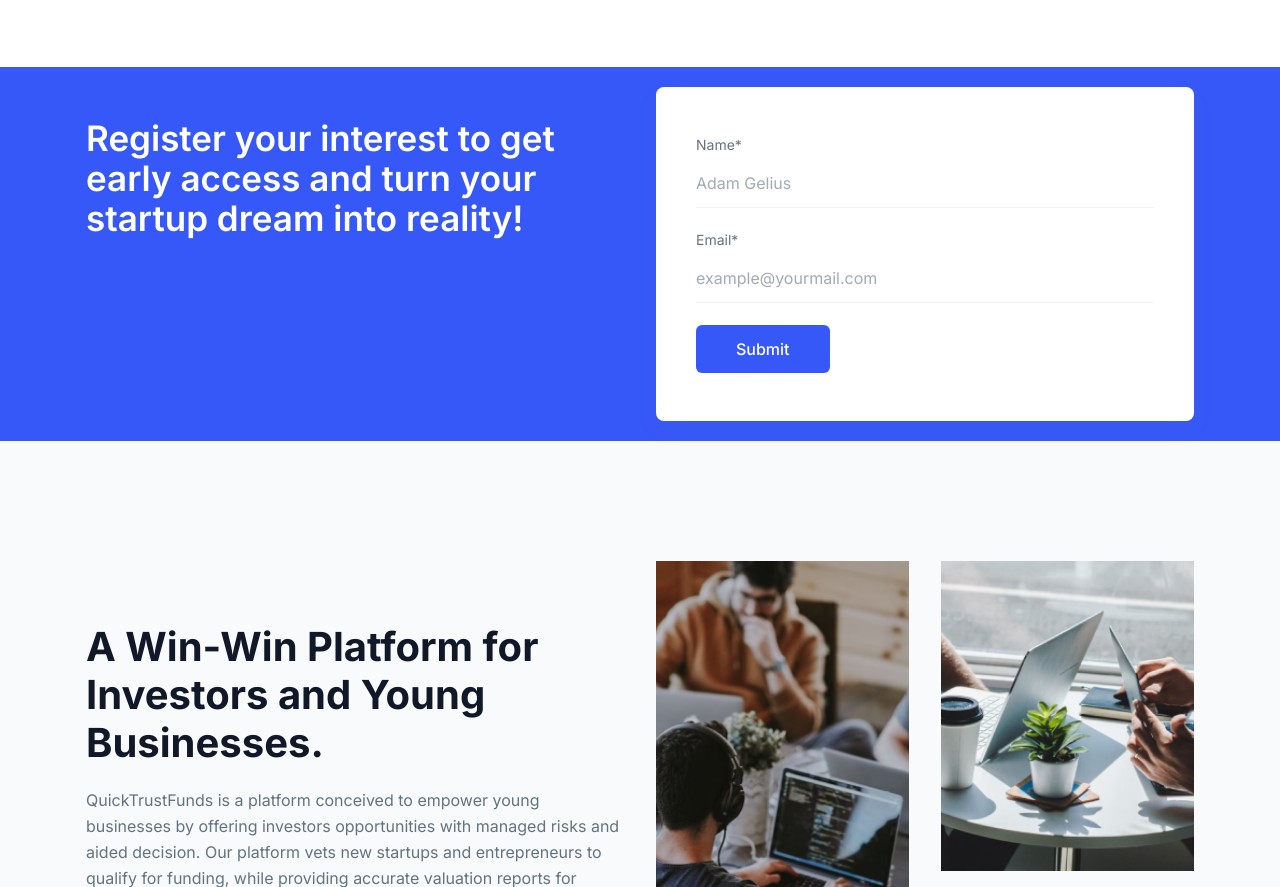
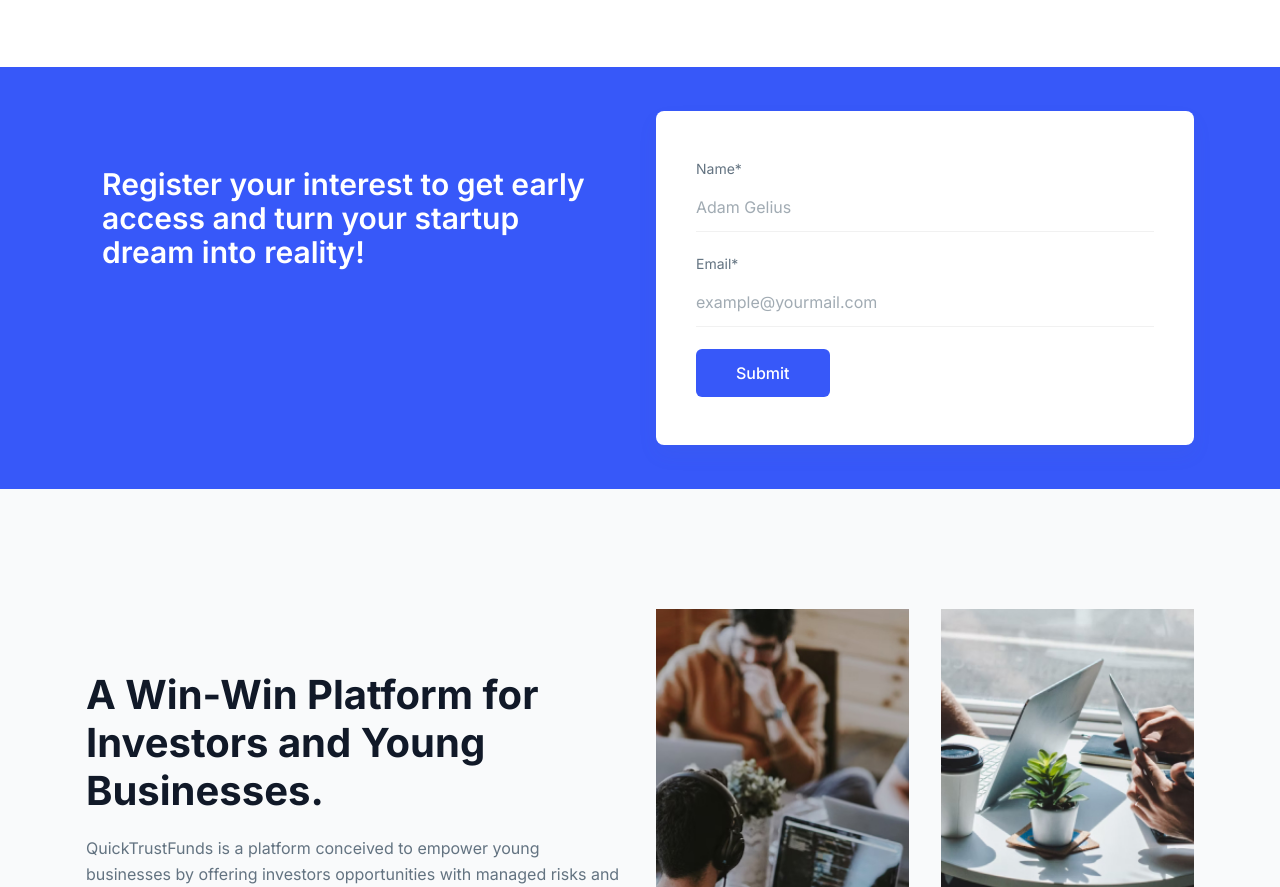
Before and after one commit to femelo/qtf-landing-page, a website: page entrepreneur.html in a window 1280 px wide. Shown: the part 1127-2014 px from the top of the page. Drawn offline with Linux system fonts and the light colour scheme.

Commit message:
Adjust margin and padding in waitlist section

```diff
--- a/entrepreneur.html
+++ b/entrepreneur.html
@@ -395,9 +395,9 @@
         <div class="-mx-4 flex flex-wrap items-center">
           <div class="w-full px-4 lg:w-1/2">
             <div class="ud-contact-content-wrapper">
-              <div class="ud-contact-title mb-2 lg:mb-[150px]">
+              <div class="ud-contact-title mb-10 lg:mb-[150px]">
                 <h2
-                  class="md:max-w-[270px] text-[35px] font-semibold leading-[1.14] text-white dark:text-white"
+                  class="md:max-w-[270px] text-3xl px-4 pt-20 pb-8 lg:pt-[50px] lg:pb-[50px] font-semibold leading-[1.14] text-white dark:text-white"
                 >
                   Register your interest to get early access and turn your startup dream into reality!
                 </h2>
```
Also changed, not shown: investor.html (+2 -2 lines).
